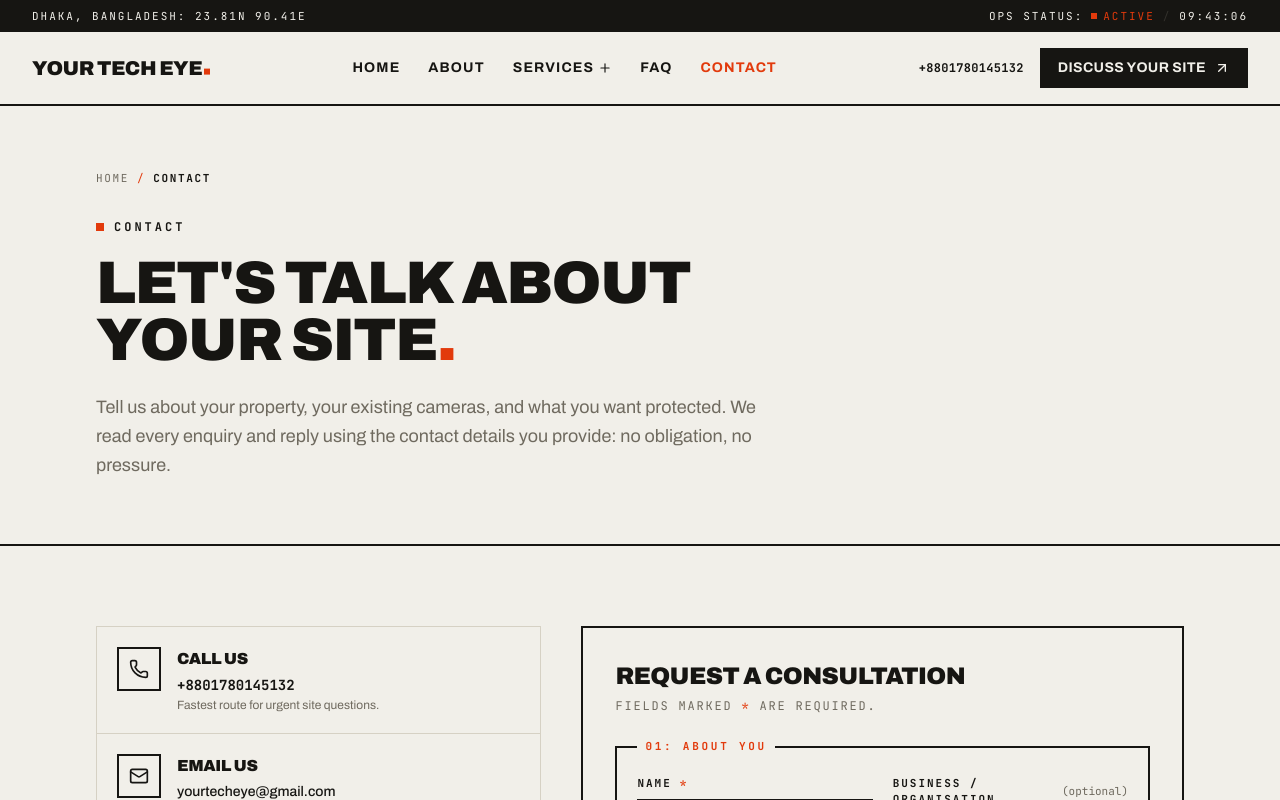
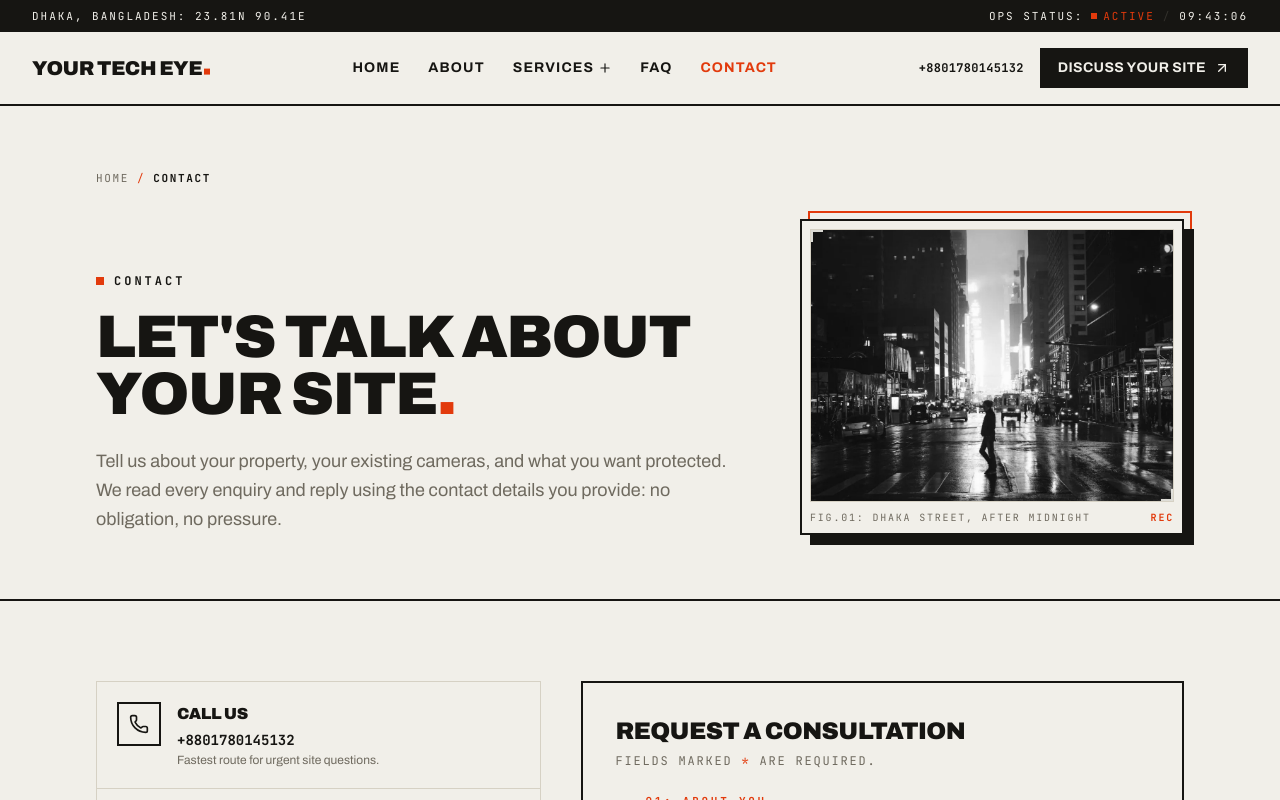
Before and after one commit to tasbirrkabir/yourtecheye, a Next.js app: page /contact in a window 1280 px wide. Shown: the top 800 px of the page. Built offline with nearby package versions, Linux system fonts and the light colour scheme.

Commit message:
9cf9b9d4-7c11-4880-a4b3-562c0922b7c3

```diff
--- a/src/app/contact/page.tsx
+++ b/src/app/contact/page.tsx
@@ -4,6 +4,7 @@ import { Phone, Mail, MapPin, Clock } from "lucide-react";
 import { Container } from "@/components/site/container";
 import { Reveal } from "@/components/site/reveal";
 import { Breadcrumbs, breadcrumbJsonLd } from "@/components/site/breadcrumbs";
+import { HeroImage } from "@/components/site/hero-image";
 import { ContactForm } from "@/components/forms/contact-form";
 import { site } from "@/lib/site";
 
@@ -37,7 +38,8 @@ export default async function ContactPage({
         <Container className="py-12 sm:py-16">
           <Breadcrumbs items={[{ label: "Home", href: "/" }, { label: "Contact" }]} />
           <Reveal>
-            <div className="mt-8 max-w-3xl">
+            <div className="mt-8 grid items-end gap-10 lg:grid-cols-[1fr_auto] lg:gap-14">
+              <div className="max-w-3xl">
                 <p className="flex items-center gap-2.5 font-mono text-[11px] font-bold uppercase tracking-[0.25em] text-ink sm:text-xs">
                   <span className="inline-block h-2 w-2 bg-signal" aria-hidden="true" />
                   Contact
@@ -50,6 +52,13 @@ export default async function ContactPage({
                   want protected. We read every enquiry and reply using the contact
                   details you provide: no obligation, no pressure.
                 </p>
+              </div>
+              <HeroImage
+                src="/media/street-night-rain.webp"
+                alt="City street at night after rain, lit by traffic and shop lights"
+                caption="FIG.01: DHAKA STREET, AFTER MIDNIGHT"
+                priority
+              />
             </div>
           </Reveal>
         </Container>
--- a/src/app/faq/page.tsx
+++ b/src/app/faq/page.tsx
@@ -3,6 +3,7 @@ import { CircleHelp } from "lucide-react";
 import { Container } from "@/components/site/container";
 import { Reveal } from "@/components/site/reveal";
 import { Breadcrumbs } from "@/components/site/breadcrumbs";
+import { HeroImage } from "@/components/site/hero-image";
 import { FaqAccordion } from "@/components/site/faq-accordion";
 import { ContactCta } from "@/components/site/contact-cta";
 import { faqCategories } from "@/content/faq";
@@ -41,7 +42,8 @@ export default function FaqPage() {
         <Container className="py-12 sm:py-16">
           <Breadcrumbs items={[{ label: "Home", href: "/" }, { label: "FAQ" }]} />
           <Reveal>
-            <div className="mt-8 max-w-3xl">
+            <div className="mt-8 grid items-end gap-10 lg:grid-cols-[1fr_auto] lg:gap-14">
+              <div className="max-w-3xl">
                 <p className="flex items-center gap-2 font-mono text-[11px] uppercase tracking-[0.25em] text-smoke">
                   <CircleHelp className="h-4 w-4 text-signal" aria-hidden="true" />
                   Knowledge base: {site.shortName}
@@ -63,6 +65,13 @@ export default function FaqPage() {
                 <p className="mt-6 inline-block border-2 border-ink px-3 py-1.5 font-mono text-[11px] uppercase tracking-[0.15em] text-smoke">
                   Last updated: {UPDATED}
                 </p>
+              </div>
+              <HeroImage
+                src="/media/operator-screens-profile.webp"
+                alt="Monitoring operator seen in profile, watching a wall of screens"
+                caption="FIG.01: OPERATOR ON WATCH, OPS FLOOR"
+                priority
+              />
             </div>
           </Reveal>
         </Container>
--- a/src/app/services/page.tsx
+++ b/src/app/services/page.tsx
@@ -5,6 +5,7 @@ import { Container } from "@/components/site/container";
 import { SectionHeading } from "@/components/site/section-heading";
 import { Reveal } from "@/components/site/reveal";
 import { ServiceCard } from "@/components/site/service-card";
+import { HeroImage } from "@/components/site/hero-image";
 import { ContactCta } from "@/components/site/contact-cta";
 import { Breadcrumbs, breadcrumbJsonLd } from "@/components/site/breadcrumbs";
 import { services, howItWorks } from "@/content/services";
@@ -47,7 +48,8 @@ export default function ServicesPage() {
         <Container className="py-12 sm:py-16">
           <Breadcrumbs items={[{ label: "Home", href: "/" }, { label: "Services" }]} />
           <Reveal>
-            <div className="mt-8 max-w-3xl">
+            <div className="mt-8 grid items-end gap-10 lg:grid-cols-[1fr_auto] lg:gap-14">
+              <div className="max-w-3xl">
                 <p className="flex items-center gap-2.5 font-mono text-[11px] font-bold uppercase tracking-[0.25em] text-ink sm:text-xs">
                   <span className="inline-block h-2 w-2 bg-signal" aria-hidden="true" />
                   Services
@@ -61,6 +63,13 @@ export default function ServicesPage() {
                   matches your problem, or combine them into one complete
                   monitoring arrangement.
                 </p>
+              </div>
+              <HeroImage
+                src="/media/cctv-cameras-parapet.webp"
+                alt="Two CCTV cameras mounted on a rooftop parapet under a bright sky"
+                caption="FIG.01: CAMERAS ON WATCH, ROOFTOP PARAPET"
+                priority
+              />
             </div>
           </Reveal>
         </Container>
--- /dev/null
+++ b/src/components/site/hero-image.tsx
@@ -0,0 +1,68 @@
+import Image from "next/image";
+import { cn } from "@/lib/utils";
+
+interface HeroImageProps {
+  src: string;
+  alt: string;
+  /** Mono caption rendered under the frame, e.g. "FIG.02: ...". */
+  caption: string;
+  /** Prioritise loading (set on the hero image above the fold). */
+  priority?: boolean;
+  className?: string;
+}
+
+/**
+ * Brutalist framed photograph used beside page headings:
+ * hard ink frame, offset signal outline, hard shadow, mono figure caption,
+ * grayscale-to-colour reveal on hover (respects prefers-reduced-motion via
+ * the .photo-brutal utility).
+ */
+export function HeroImage({
+  src,
+  alt,
+  caption,
+  priority = false,
+  className,
+}: HeroImageProps) {
+  return (
+    <figure
+      className={cn(
+        "group relative w-full max-w-sm shrink-0 lg:w-[26rem]",
+        className
+      )}
+    >
+      {/* Offset signal outline behind the frame */}
+      <div
+        aria-hidden="true"
+        className="absolute -right-2 -top-2 h-full w-full border-2 border-signal"
+      />
+      <div className="relative border-2 border-ink bg-paper p-2 shadow-[10px_10px_0_0_var(--ink)]">
+        <div className="relative aspect-[4/3] w-full overflow-hidden border border-line">
+          <Image
+            src={src}
+            alt={alt}
+            fill
+            priority={priority}
+            sizes="(max-width: 640px) 100vw, (max-width: 1024px) 60vw, 416px"
+            className="photo-brutal object-cover transition-transform duration-500 group-hover:scale-[1.02]"
+          />
+          {/* Corner ticks */}
+          <span
+            aria-hidden="true"
+            className="absolute left-0 top-0 h-3 w-3 border-l-2 border-t-2 border-paper/90"
+          />
+          <span
+            aria-hidden="true"
+            className="absolute bottom-0 right-0 h-3 w-3 border-b-2 border-r-2 border-paper/90"
+          />
+        </div>
+        <figcaption className="flex items-baseline justify-between gap-3 pt-2 font-mono text-[10px] uppercase tracking-[0.18em] text-smoke">
+          <span>{caption}</span>
+          <span className="font-bold text-signal" aria-hidden="true">
+            REC
+          </span>
+        </figcaption>
+      </div>
+    </figure>
+  );
+}
--- a/src/components/site/legal-page.tsx
+++ b/src/components/site/legal-page.tsx
@@ -3,6 +3,7 @@ import { FileText } from "lucide-react";
 import { Container } from "./container";
 import { Reveal } from "./reveal";
 import { Breadcrumbs } from "./breadcrumbs";
+import { HeroImage } from "./hero-image";
 import { site } from "@/lib/site";
 
 export interface LegalSection {
@@ -35,7 +36,8 @@ export function LegalPage({ title, standfirst, updated, sections }: LegalPagePro
         <Container className="py-12 sm:py-16">
           <Breadcrumbs items={[{ label: "Home", href: "/" }, { label: title }]} />
           <Reveal>
-            <div className="mt-8 max-w-3xl">
+            <div className="mt-8 grid items-end gap-10 lg:grid-cols-[1fr_auto] lg:gap-14">
+              <div className="max-w-3xl">
                 <p className="flex items-center gap-2 font-mono text-[11px] uppercase tracking-[0.25em] text-smoke">
                   <FileText className="h-4 w-4 text-signal" aria-hidden="true" />
                   Legal document: {site.shortName}
@@ -60,6 +62,13 @@ export function LegalPage({ title, standfirst, updated, sections }: LegalPagePro
                     <dd>Bangladesh</dd>
                   </div>
                 </dl>
+              </div>
+              <HeroImage
+                src="/media/concrete-architecture-bw.webp"
+                alt="Brutalist concrete architecture seen from below against the sky"
+                caption="FIG: TERMS IN FORCE, STRUCTURE HONEST"
+                priority
+              />
             </div>
           </Reveal>
         </Container>
```
Also changed, not shown: 2 other files (tests, documents, lock files or other folders). Lines whose indentation alone changed are shown as unchanged.
